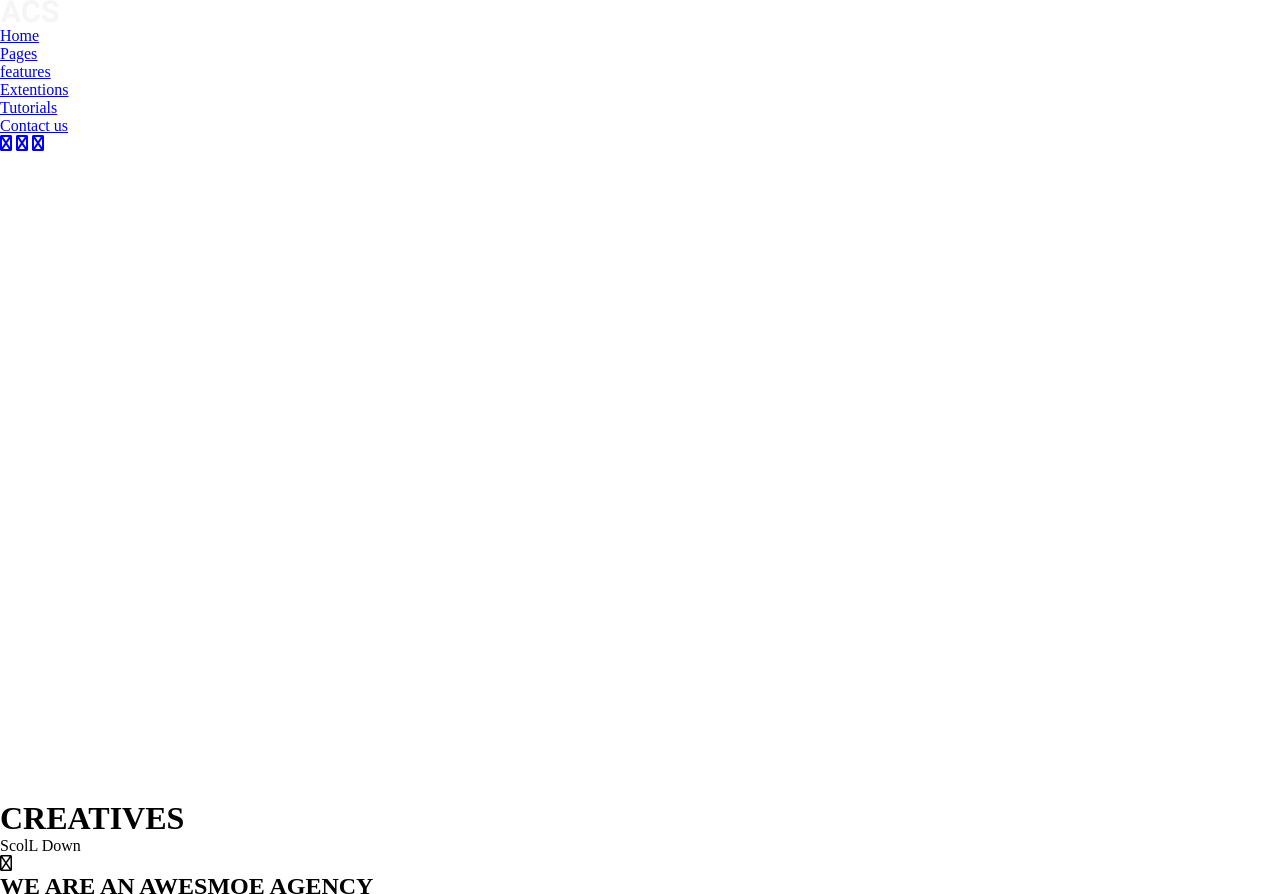
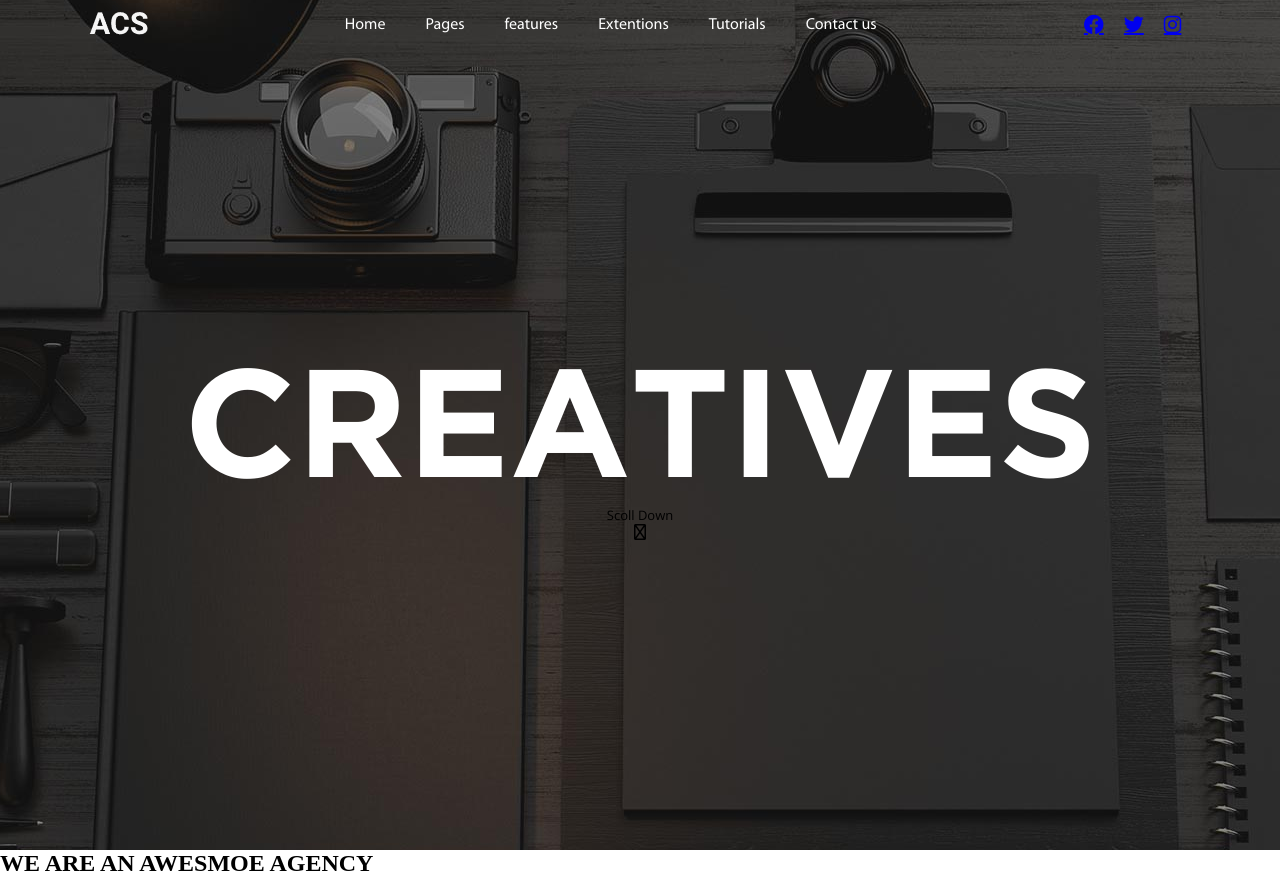
Before and after one commit to chrisviv/Projet1Creatives, a plain HTML site: page index.html in a window 1280 px wide. Shown: the top 894 px of the page. Drawn offline with Linux system fonts and the light colour scheme.

Commit message:
debut css

```diff
--- a/assets/css/style.css
+++ b/assets/css/style.css
@@ -6,30 +6,84 @@
 }
 @font-face {
     font-family: "GothamBold";
-    src: url("../font/GathamBold.ttf");
+    src: url("../font/GothamBold.ttf");
 }
 @font-face {
     font-family: "GothamBook";
-    src: url("../font/GathamBook.ttf");
+    src: url("../font/GothamBook.ttf");
 }
 @font-face {
     font-family: "GothamMedium";
-    src: url("../font/GathamMedium.ttf");
+    src: url("../font/GothamMedium.ttf");
 }
 @font-face {
-    font-family: "MyriadPro-Regular.OTF";
+    font-family: "MyriadPro-Regular";
     src: url("../font/MYRIADPRO-REGULAR.OTF");
 }
 *{
     margin: 0;
     padding: 0;
-}
-body{
     box-sizing: border-box;
 }
 #boxNav{
+    background-image: url(../img/header.png);
     width: 100%;
-    min-height: 100vh;
-    background-image: url();
+    min-width: 100vh;
+}
+#boxNav > nav{
+    height: 50px;
 
 }
+nav{
+    display: flex;
+    justify-content: space-around;
+    align-items: center;
+}
+nav > ul{
+    display: flex;
+    justify-content: center;
+    align-items: center;
+}
+nav > ul > li{
+    list-style-type: none;
+    color: white;
+    margin: 0 px 20px;
+}
+nav > ul > li > a {
+    text-decoration:  none;
+    color: white;
+    padding: 0px 20px;
+    font-family: "MyriadPro-Regular";
+}
+.boxReseau{
+    display: flex;
+}
+.boxReseau > a{
+    font-size: 20px;
+    padding: 0px 10px;
+}
+header{
+       min-height: 100vh;
+       display: flex;
+       align-items: center;
+       justify-content: center;
+       flex-direction: column;
+}
+header>h1{
+    font-size:9.563em;
+    color: #ffff;
+    font-family: "GothamBold";
+}
+header>p{
+    font-size:0.813em;
+    font-family: "Open Sans";
+}
+#mobileNavArea{
+    display: none;
+}
+#burger{
+    display: none;
+}
+#closeNav{
+    display: none;
+}
--- a/index.html
+++ b/index.html
@@ -5,17 +5,31 @@
     <meta http-equiv="X-UA-Compatible" content="IE=edge">
     <meta name="viewport" content="width=device-width, initial-scale=1.0">
     <title>Creatives</title>
-    <link rel="stylesheet" href="https://cdnjs.cloudflare.com/ajax/libs/font-awesome/6.0.0/css/all.min.css" integrity="sha512-9usAa10IRO0HhonpyAIVpjrylPvoDwiPUiKdWk5t3PyolY1cOd4DSE0Ga+ri4AuTroPR5aQvXU9xC6qOPnzFeg==" crossorigin="anonymous" referrerpolicy="no-referrer" />
+    <link rel="stylesheet" href="https://cdnjs.cloudflare.com/ajax/libs/font-awesome/6.0.0/css/all.min.css" integrity="sha512-9usAa10IRO0HhonpyAIVpjrylPvoDwiPUiKdWk5t3PyolY1cOd4DSE0Ga+ri4AuTroPR5aQvXU9xC6qOPnzFeg==" crossorigin="anonymous" referrerpolicy="no-referrer"/>
     <link rel="stylesheet" href="./assets/css/style.css">
 </head>
 <body>
     <!--=========================section Header Chris/pc===================================-->
-    <header>
-         <div id="boxNav">
-            <div class="logo">
-                <img src="./assets/img/ACS.png" alt="photo du Logo">
+    <div id="boxNav">
+         <nav>
+            <div class="logo"><img src="./assets/img/ACS.png" alt="photo du Logo"></div>
+            <ul>
+                <li><a href="home">Home</a></li>
+                <li><a href="pages">Pages</a></li>
+                <li><a href="features">features</a></li>
+                <li><a href="extensions">Extentions</a></li>
+                <li><a href="tutorials">Tutorials</a></li>
+                <li><a href="contactUs">Contact us</a></li>
+            </ul>
+            <div class="boxReseau">
+                <a href="#" class="fa-brands fa-facebook"></a>
+                <a href="#" class="fa-brands fa-twitter"></a>
+                <a href="#" class="fa-brands fa-instagram"></a>
             </div>
-            <div class="nav">
+            <i class="fa-solid fa-bars" id="burger"></i>
+            <i class="fa-solid fa-xmark none" id="closeNav"></i>
+        </nav>
+            <div id="mobileNavArea" class="none">
                 <ul>
                     <li><a href="home">Home</a></li>
                     <li><a href="pages">Pages</a></li>
@@ -25,24 +39,14 @@
                     <li><a href="contactUs">Contact us</a></li>
                 </ul>
             </div>
-            <div class="boxReseau">
-                <a href="#" class="fa fa-facebook"></a>
-                <a href="#" class="fa fa-twitter"></a>
-                <a href="#" class="fa fa-instagram"></a>
-            </div>
-            <div class="boxMenu">
-                <div class="trait1"></div>
-                <div class="trait2"></div>
-                <div class="trait3"></div>
-            </div>
-        </div>
 
-            <div id="boxHeader">
-                <h1>CREATIVES</h1>
-                <p>ScolL Down</p>
-                <div><i class="fa-regular fa-angle-down"></i></div>
-            </div>
-    </header>
+        <header>
+            <h1>CREATIVES</h1>
+            <p>Scoll Down</p>
+            <i class="fa-regular fa-angle-down"></i>
+        </header>
+    </div>
+
 <!--================================section 1 chris/pc==============================-->
 <section>
     <div id="section1">
```
Also changed, not shown: assets/font/font.txt (added), assets/img/header.png (added).
